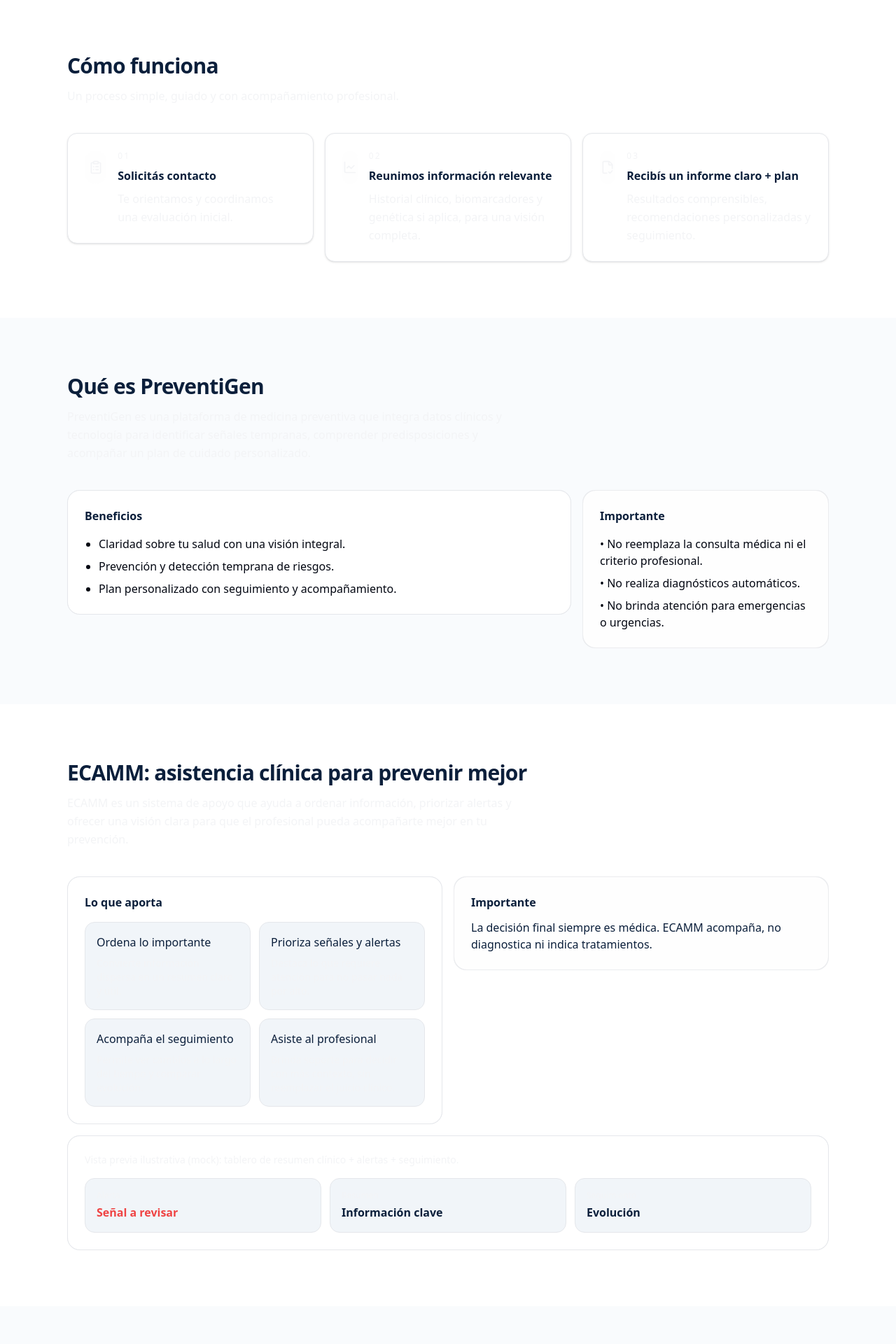
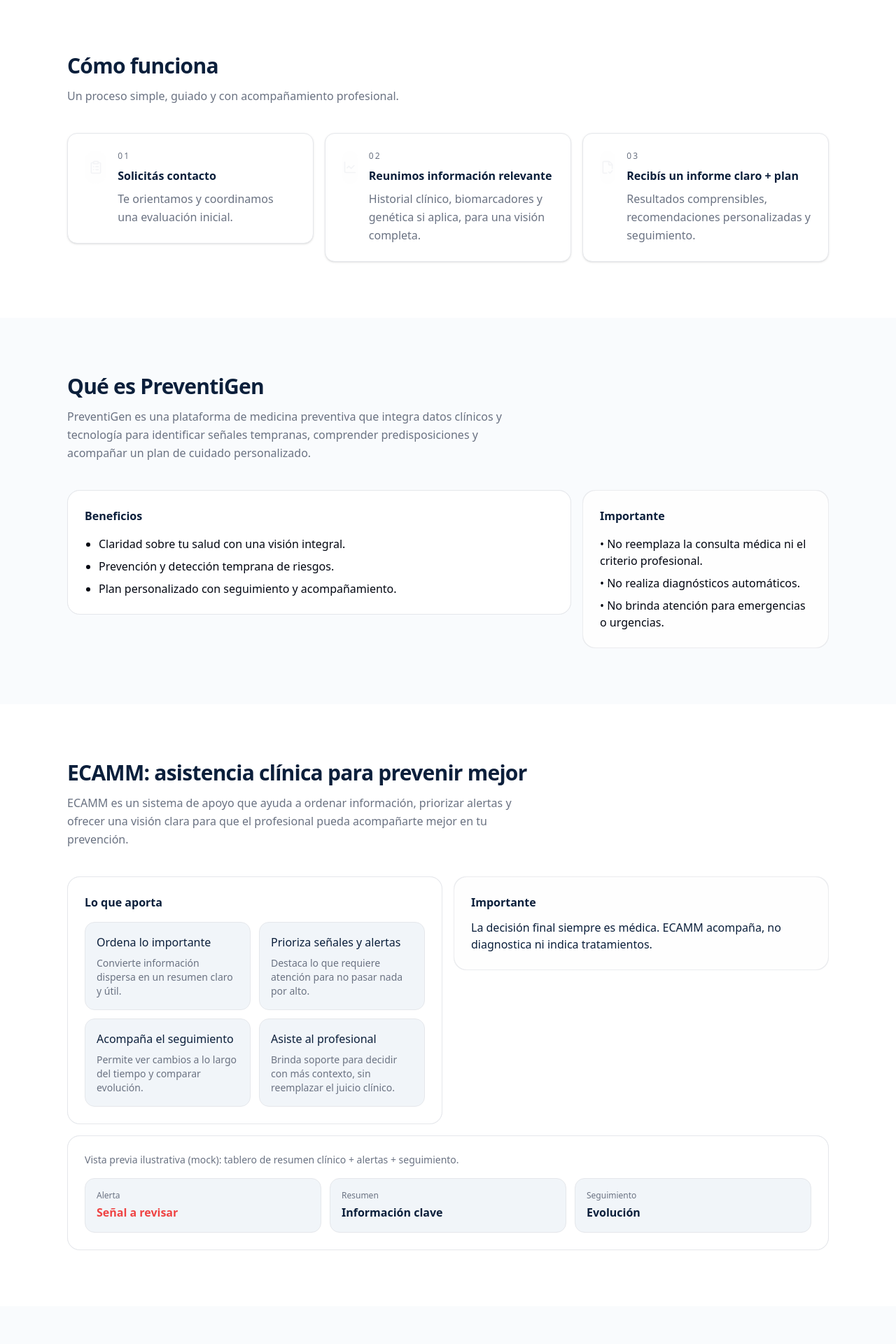
Before and after one commit to preventigen/preventigen-front, a Next.js app: page / in a window 1280 px wide. Shown: the part 680-2600 px from the top of the page at 70% size. Built offline with nearby package versions, Linux system fonts and the light colour scheme.

Commit message:
se corrigio color de las letras que estaban muy claras con respecto al fondo, ui ok

```diff
--- a/src/components/Footer.tsx
+++ b/src/components/Footer.tsx
@@ -18,7 +18,7 @@
         <div className="flex flex-col gap-6 md:flex-row md:items-start md:justify-between">
           <div>
             <p className="text-heading font-semibold">PreventiGen</p>
-            <p className="mt-2 text-sm text-muted max-w-sm">
+            <p className="mt-2 text-sm text-muted-foreground max-w-sm">
               Medicina preventiva y tecnología aplicada.
             </p>
           </div>
@@ -44,11 +44,11 @@
           </div>
         </div>
 
-        <div className="mt-8 rounded-2xl border border-border bg-surface-muted p-4 text-sm text-muted">
+        <div className="mt-8 rounded-2xl border border-border bg-surface-muted p-4 text-sm text-muted-foreground">
           La información de este sitio no sustituye una consulta médica.
         </div>
 
-        <p className="mt-6 text-xs text-muted">
+        <p className="mt-6 text-xs text-muted-foreground">
           © PreventiGen — Medicina preventiva y tecnología aplicada.
         </p>
       </Container>
--- a/src/components/Navbar.tsx
+++ b/src/components/Navbar.tsx
@@ -115,7 +115,7 @@
                           Solicitar contacto
                         </a>
                       </Button>
-                      <p className="mt-3 text-xs text-muted">
+                      <p className="mt-3 text-xs text-muted-foreground">
                         No es atención de urgencias. Te contactamos para orientarte.
                       </p>
                     </div>
--- a/src/components/sections/AIDataSection.tsx
+++ b/src/components/sections/AIDataSection.tsx
@@ -60,7 +60,7 @@
             <BlurFade key={block.title} inView delay={idx * 0.06} className="lg:col-span-2">
               <SurfaceCard className="lg:col-span-2">
                 <h3 className="text-heading font-semibold">{block.title}</h3>
-                <p className="mt-2 text-muted leading-relaxed">{block.text}</p>
+                <p className="mt-2 text-muted-foreground leading-relaxed">{block.text}</p>
               </SurfaceCard>
             </BlurFade>
           ))}
--- a/src/components/sections/DigitalTwinSection.tsx
+++ b/src/components/sections/DigitalTwinSection.tsx
@@ -64,7 +64,7 @@
               </div>
 
               <h3 className="text-heading font-semibold mt-8">Para qué sirve</h3>
-              <p className="mt-3 text-muted leading-relaxed">
+              <p className="mt-3 text-muted-foreground leading-relaxed">
                 Permite simular escenarios y evaluar posibles respuestas de manera informada, sin intervenir
                 en el cuerpo, para acompañar una prevención más precisa.
               </p>
@@ -81,16 +81,16 @@
               </ul>
 
               <div className="mt-8 rounded-2xl border border-border bg-surface p-5">
-                <p className="text-xs text-muted">Diagrama (simple)</p>
+                <p className="text-xs text-muted-foreground">Diagrama (simple)</p>
                 <div className="mt-3 flex flex-col gap-3 text-sm">
                   <div className="rounded-xl border border-border bg-surface-muted p-3">
                     Datos clínicos + biomarcadores + genética
                   </div>
-                  <div className="text-center text-muted">→</div>
+                  <div className="text-center text-muted-foreground">→</div>
                   <div className="rounded-xl border border-border bg-surface-muted p-3">
                     Modelo clínico virtual (gemelo digital)
                   </div>
-                  <div className="text-center text-muted">→</div>
+                  <div className="text-center text-muted-foreground">→</div>
                   <div className="rounded-xl border border-border bg-surface-muted p-3">
                     Escenarios + seguimiento preventivo
                   </div>
--- a/src/components/sections/ECAMMSection.tsx
+++ b/src/components/sections/ECAMMSection.tsx
@@ -72,7 +72,7 @@
                   <BlurFade key={feature.title} inView delay={0.08 + idx * 0.04}>
                     <div className="rounded-xl border border-border bg-surface-muted p-4">
                       <p className="text-heading font-medium">{feature.title}</p>
-                      <p className="mt-2 text-sm text-muted">{feature.text}</p>
+                      <p className="mt-2 text-sm text-muted-foreground">{feature.text}</p>
                     </div>
                   </BlurFade>
                 ))}
@@ -91,20 +91,20 @@
 
           <BlurFade inView delay={0.18} className="lg:col-span-6">
             <SurfaceCard className="lg:col-span-6">
-              <p className="text-sm text-muted">
+              <p className="text-sm text-muted-foreground">
                 Vista previa ilustrativa (mock): tablero de resumen clínico + alertas + seguimiento.
               </p>
               <div className="mt-4 grid gap-3 md:grid-cols-3">
                 <div className="rounded-xl border border-border bg-surface-muted p-4">
-                  <p className="text-xs text-muted">Alerta</p>
+                  <p className="text-xs text-muted-foreground">Alerta</p>
                   <p className="mt-1 font-semibold text-danger">Señal a revisar</p>
                 </div>
                 <div className="rounded-xl border border-border bg-surface-muted p-4">
-                  <p className="text-xs text-muted">Resumen</p>
+                  <p className="text-xs text-muted-foreground">Resumen</p>
                   <p className="mt-1 font-semibold text-heading">Información clave</p>
                 </div>
                 <div className="rounded-xl border border-border bg-surface-muted p-4">
-                  <p className="text-xs text-muted">Seguimiento</p>
+                  <p className="text-xs text-muted-foreground">Seguimiento</p>
                   <p className="mt-1 font-semibold text-heading">Evolución</p>
                 </div>
               </div>
--- a/src/components/sections/FAQSection.tsx
+++ b/src/components/sections/FAQSection.tsx
@@ -55,7 +55,7 @@
               {items.map((item, idx) => (
                 <AccordionItem key={item.q} value={`item-${idx}`}>
                   <AccordionTrigger className="text-heading">{item.q}</AccordionTrigger>
-                  <AccordionContent className="text-muted leading-relaxed">{item.a}</AccordionContent>
+                  <AccordionContent className="text-muted-foreground leading-relaxed">{item.a}</AccordionContent>
                 </AccordionItem>
               ))}
             </Accordion>
--- a/src/components/sections/ForPatientsSection.tsx
+++ b/src/components/sections/ForPatientsSection.tsx
@@ -8,7 +8,7 @@
   return (
     <div className="rounded-2xl border border-border bg-surface p-6">
       <h3 className="text-heading font-semibold">{title}</h3>
-      <p className="mt-2 text-muted leading-relaxed">{text}</p>
+      <p className="mt-2 text-muted-foreground leading-relaxed">{text}</p>
     </div>
   );
 }
--- a/src/components/sections/HowItWorks.tsx
+++ b/src/components/sections/HowItWorks.tsx
@@ -46,9 +46,9 @@
                       <step.Icon className="h-5 w-5" />
                     </div>
                     <div>
-                      <p className="text-xs uppercase tracking-[0.18em] text-muted">{step.n}</p>
+                      <p className="text-xs uppercase tracking-[0.18em] text-muted-foreground">{step.n}</p>
                       <h3 className="mt-2 text-heading font-semibold">{step.title}</h3>
-                      <p className="mt-2 text-muted leading-relaxed">{step.text}</p>
+                      <p className="mt-2 text-muted-foreground leading-relaxed">{step.text}</p>
                     </div>
                   </div>
                 </CardContent>
--- a/src/components/sections/MedicalCredibilitySection.tsx
+++ b/src/components/sections/MedicalCredibilitySection.tsx
@@ -8,7 +8,7 @@
   return (
     <div className="rounded-2xl border border-border bg-surface p-6">
       <h3 className="text-heading font-semibold">{title}</h3>
-      <p className="mt-2 text-muted leading-relaxed">{text}</p>
+      <p className="mt-2 text-muted-foreground leading-relaxed">{text}</p>
     </div>
   );
 }
--- a/src/components/ui/SectionHeader.tsx
+++ b/src/components/ui/SectionHeader.tsx
@@ -16,7 +16,7 @@
         {title}
       </h2>
       {subtitle ? (
-        <p className="text-muted mt-3 leading-relaxed">
+        <p className="text-muted-foreground mt-3 leading-relaxed">
           {subtitle}
         </p>
       ) : null}
```
Also changed, not shown: src/components/sections/ContactSection.tsx (+6 -6 lines).
